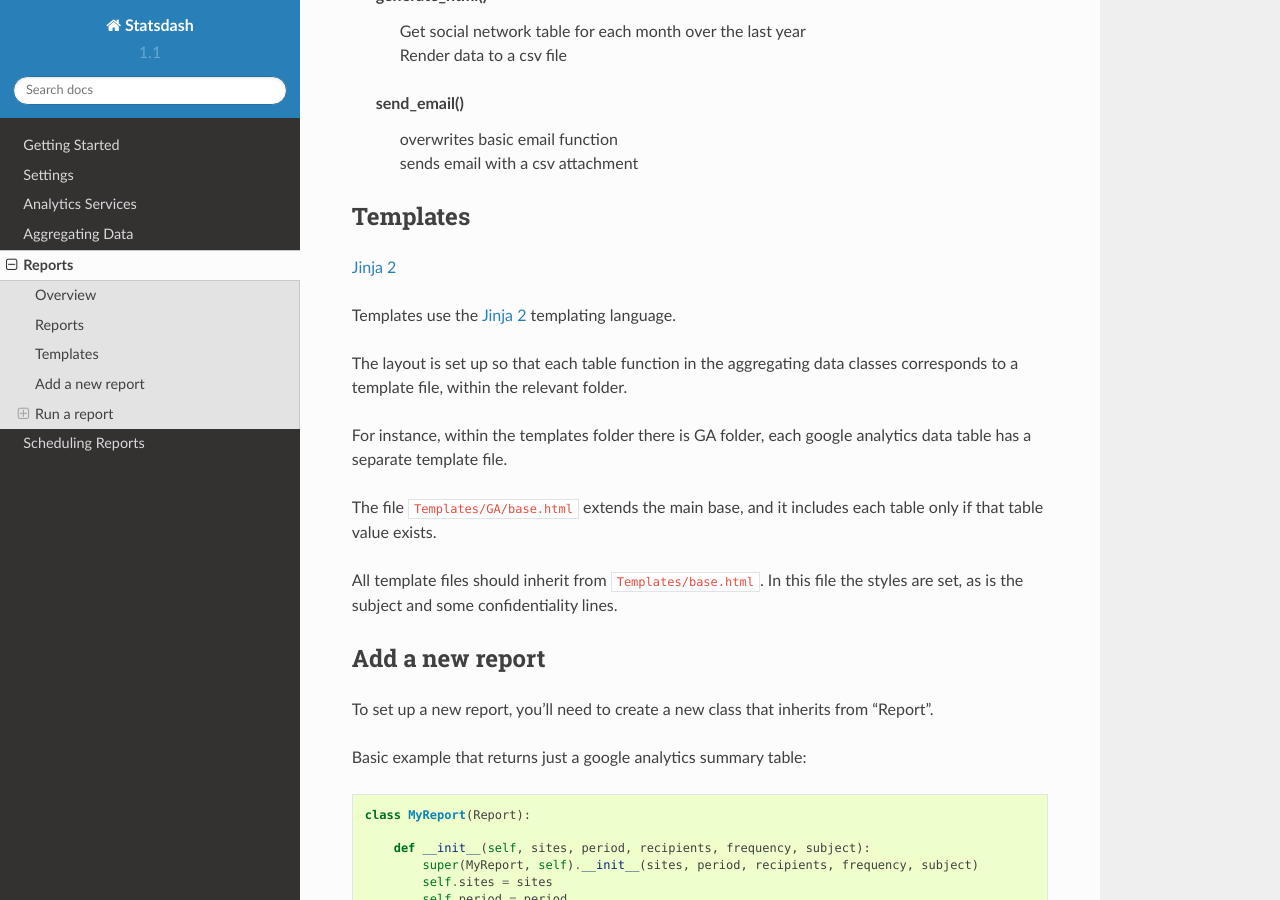
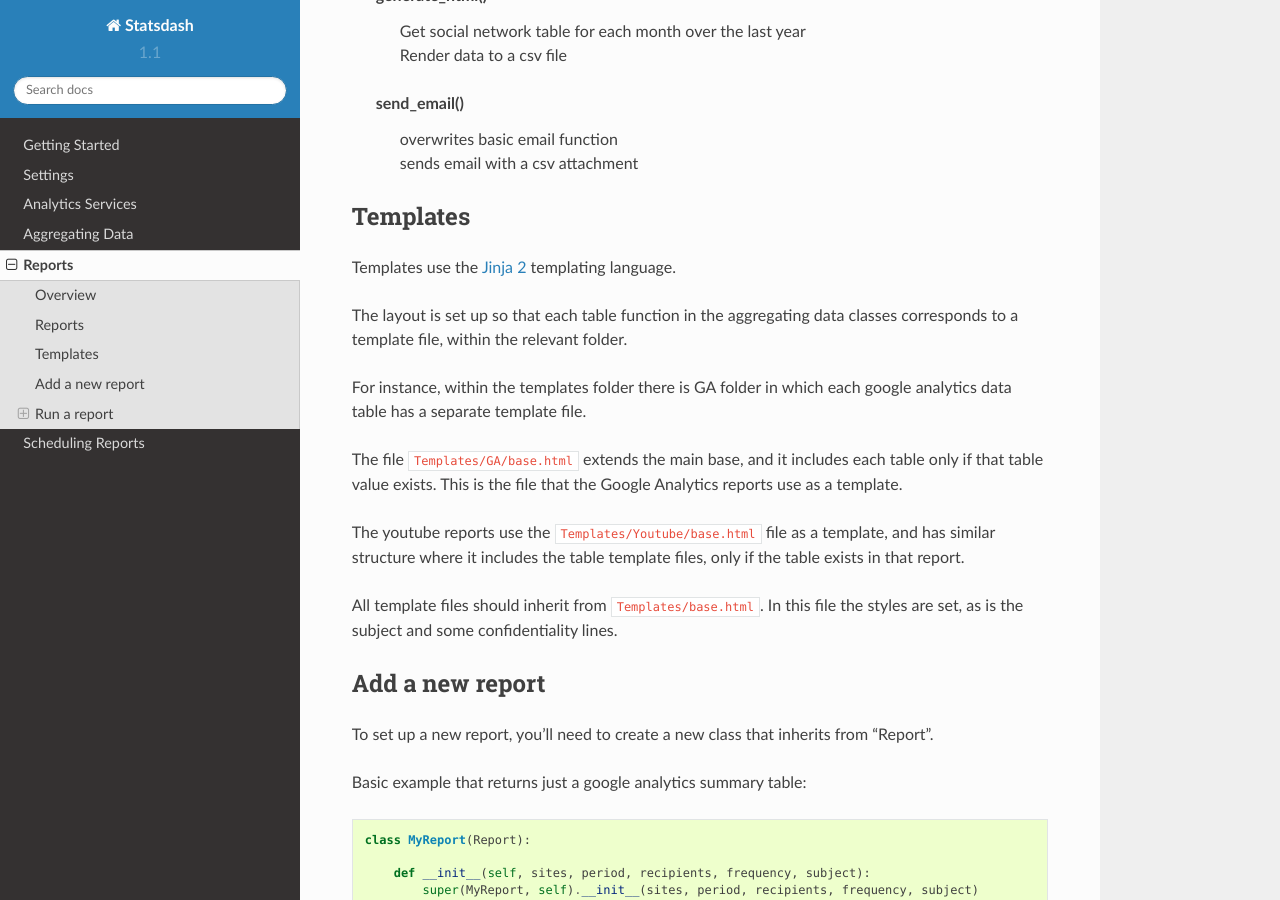
Before and after one commit to gamernetwork/gastatsdash, a Sphinx documentation site: the page built from docs/reports.rst, in a window 1280 px wide and 900 px high, scrolled down 3354 px. Built offline with Sphinx 7.4.7 and the Read the Docs theme 2.0.0, drawn with Linux system fonts in a browser that asks for light colours.

Commit message:
template info

```diff
--- a/docs/reports.rst
+++ b/docs/reports.rst
@@ -138,15 +138,16 @@ Here are the reports that are provided:
 
 Templates
 --------
-`Jinja 2 <http://jinja.pocoo.org/docs/dev/#>`_
 
 Templates use the `Jinja 2 <http://jinja.pocoo.org/docs/dev/#>`_ templating language.
 
 The layout is set up so that each table function in the aggregating data classes corresponds to a template file, within the relevant folder.
 
-For instance, within the templates folder there is GA folder, each google analytics data table has a separate template file.
+For instance, within the templates folder there is GA folder in which each google analytics data table has a separate template file.
 
-The file ``Templates/GA/base.html`` extends the main base, and it includes each table only if that table value exists.
+The file ``Templates/GA/base.html`` extends the main base, and it includes each table only if that table value exists. This is the file that the Google Analytics reports use as a template.
+
+The youtube reports use the ``Templates/Youtube/base.html`` file as a template, and has similar structure where it includes the table template files, only if the table exists in that report.
 
 All template files should inherit from ``Templates/base.html``. In this file the styles are set, as is the subject and some confidentiality lines.
 
```
